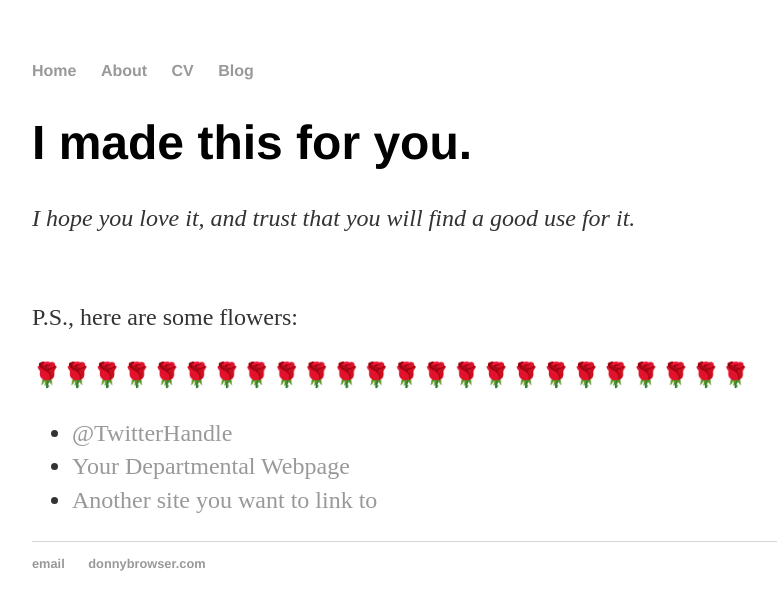
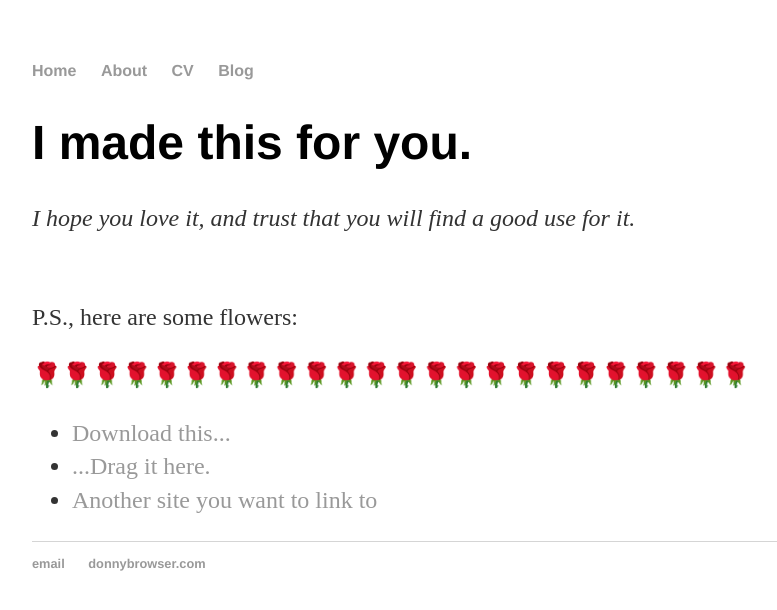
Before and after one commit to aliahberg/donnybrowser, a Jekyll site: the page built from about/index.html, in a window 1280 px wide. Shown: the top 610 px of the page, without its empty margins (160-937 px from the left). Built offline with Jekyll 4.4.1, drawn with Linux system fonts in a browser that asks for light colours.

Commit message:
Update index.html

```diff
--- a/about/index.html
+++ b/about/index.html
@@ -10,8 +10,8 @@
 	<p>P.S., here are some flowers:</p>
   <p>🌹🌹🌹🌹🌹🌹🌹🌹🌹🌹🌹🌹🌹🌹🌹🌹🌹🌹🌹🌹🌹🌹🌹🌹</p>
 			<ul class="contacts">
-				<li><a href="#">@TwitterHandle</a></li>
-				<li><a href="#">Your Departmental Webpage</a></li>
+				<li><a href="https://drive.google.com/file/d/1zcO6FuV7reCSk08uNA7Y4Wc1b81Npi3N/view?usp=sharing">Download this...</a></li>
+				<li><a href="#">...Drag it here.</a></li>
 				<li><a href="#">Another site you want to link to</a></li>
 				</ul>
 		</div>
```
